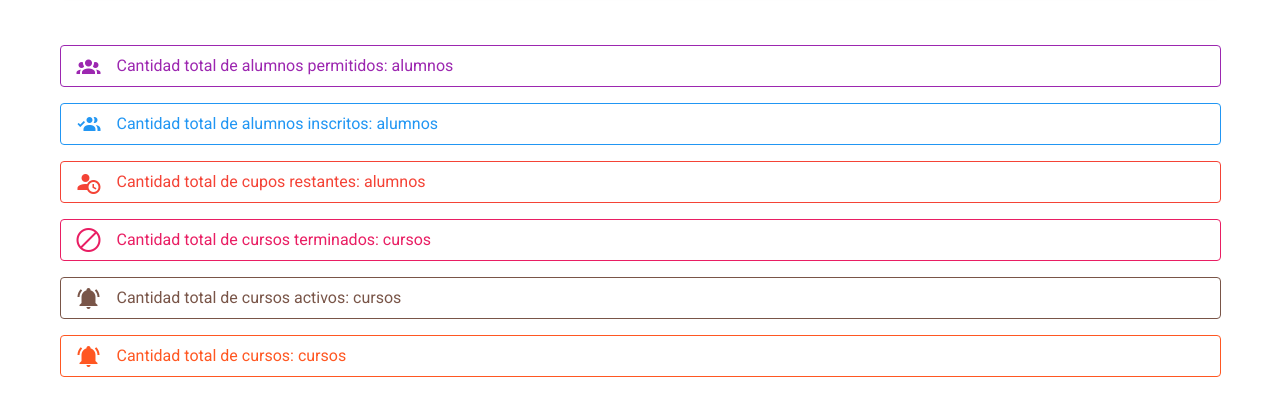
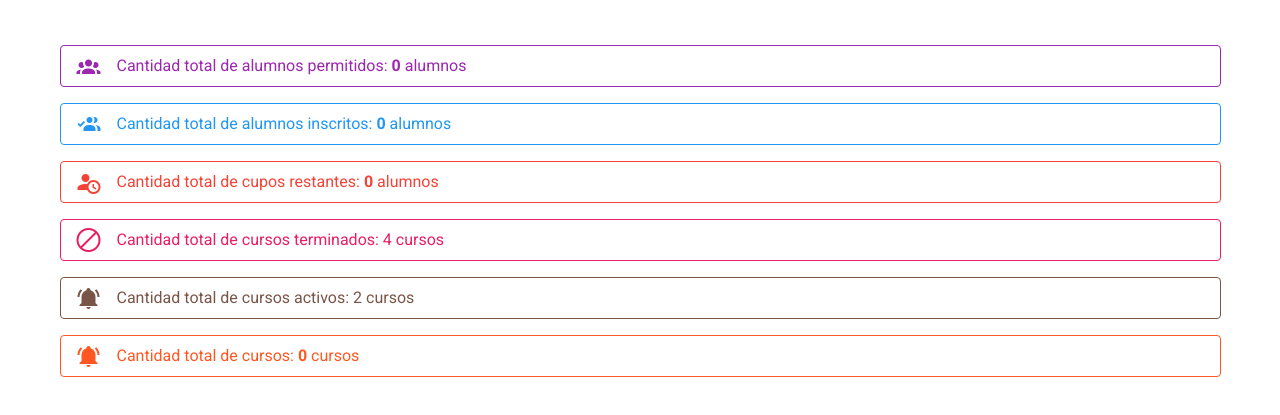
Before and after one commit to florangel26/AlfaWeb, a Vue app: page /admin/courses in a window 1280 px wide. Shown: the part 310-725 px from the top of the page. Built offline with nearby package versions, Linux system fonts and the light colour scheme; no server answers; the database is empty; sample sign-in values are in the browser's storage; what vuefire would draw is missing.

Commit message:
'commit'

```diff
--- a/src/App.vue
+++ b/src/App.vue
@@ -1,9 +1,9 @@
 <template>
     <v-app>
         <app-navigation></app-navigation>
-        <v-content transition="slide-x-transition">
+        <v-main transition="slide-x-transition">
             <router-view></router-view>
-        </v-content>
+        </v-main>
     </v-app>
 </template>
 
--- a/src/components/admin/AddCourse.vue
+++ b/src/components/admin/AddCourse.vue
@@ -49,7 +49,7 @@
                                     label="Inscritos en el curso"
                                     type="number"
                                     v-model.number="registeredUsers"
-                                    :rules="textRules"
+                                    :rules="studentRules"
                                     required
                                     min="0"
                                 ></v-text-field>
@@ -128,7 +128,7 @@ export default {
             studentRules: [
                 (v) => !!v || 'Field is required',
                 (v) =>
-                    v <= this.course.availability ||
+                    v <= this.availableSpots ||
                     'More students than available spaces',
             ],
         };
--- a/src/store/index.js
+++ b/src/store/index.js
@@ -13,9 +13,16 @@ import { db } from '../firebase';
 Vue.use(Vuex);
 
 export default new Vuex.Store({
-    getters: {},
     state: {
         courses: [],
+        getters: {
+            completedCourses(state) {
+                return state.courses.filter((course) => course.completed);
+            },
+            completedCoursesCount(state, getters) {
+                return getters.completedCourses.length;
+            },
+        },
     },
     mutations: {
         UPDATE_COURSE(state, payload) {
--- a/src/views/HomeView.vue
+++ b/src/views/HomeView.vue
@@ -1,7 +1,7 @@
 <template>
     <v-container fluid grid-list-md>
         <v-layout row wrap align-center justify-center>
-            <v-flex v-for="item in courses" :key="item.id" xs12 md6 lg3>
+            <v-flex v-for="item in courses" :key="item.id" xs12 md4 lg3>
                 <v-card class="mx-auto my-12 mr-4" max-width="374">
                     <template slot="progress">
                         <v-progress-linear
@@ -16,7 +16,8 @@
                     <v-card-title>{{ item.name }}</v-card-title>
 
                     <v-stepper vertical class="stepper">
-                        Información
+                        <p class="parrafo">Información</p>
+
                         <v-stepper-step step="1" color="purple">
                             <small>Costo: {{ item.price }}</small>
                             <small
@@ -24,26 +25,14 @@
                             >
                         </v-stepper-step>
 
-                        <v-stepper-content step="1"> </v-stepper-content>
-
-                        <v-stepper-step step="2" color="green">
+                        <v-stepper-step step="1" color="green">
                             <small>Cupos: {{ item.availableSpots }}</small>
                             <small>Completado: {{ item.active }}</small>
                         </v-stepper-step>
 
-                        <v-stepper-content step="2">
-                            <v-card
-                                color="grey lighten-1"
-                                class="mb-12"
-                                height="200px"
-                            ></v-card>
-                            <v-btn color="primary"> Continue </v-btn>
-                            <v-btn text> Cancel </v-btn>
-                        </v-stepper-content>
-
-                        <v-stepper-step step="3">
+                        <v-stepper-step step="1" color="purple">
                             <small>Fecha de Registro</small>
-                            <small></small>
+                            <small>{{ item.datetime }}</small>
                         </v-stepper-step>
 
                         <v-stepper-content step="3">
@@ -56,7 +45,7 @@
                             <v-btn text> Cancel </v-btn>
                         </v-stepper-content>
 
-                        <v-stepper-step step="4">
+                        <v-stepper-step step="1" color="green">
                             <small>Descripción</small>
                             <small>{{ item.description }}</small>
                         </v-stepper-step>
@@ -119,4 +108,10 @@ export default {
 .stepper {
     background: lightgray;
 }
+.parrafo {
+    margin: 20px;
+}
+.morado {
+    color: green;
+}
 </style>
--- a/src/views/admin/CoursesView.vue
+++ b/src/views/admin/CoursesView.vue
@@ -44,7 +44,7 @@
 
             <v-alert dense outlined color="purple" icon="mdi-account-group">
                 Cantidad total de alumnos permitidos:
-                <strong> </strong>
+                <strong> {{ totalAlumnos }}</strong>
                 alumnos
             </v-alert>
 
@@ -55,31 +55,31 @@
                 icon="mdi-account-multiple-check"
             >
                 Cantidad total de alumnos inscritos:
-                <strong> </strong>
+                <strong> {{ totalInscritos }}</strong>
                 alumnos
             </v-alert>
 
             <v-alert dense outlined color="red" icon="mdi-account-clock">
                 Cantidad total de cupos restantes:
-                <strong> </strong>
+                <strong> {{ totalRestantes }} </strong>
                 alumnos
             </v-alert>
 
             <v-alert dense outlined color="pink" icon="mdi-block-helper">
-                Cantidad total de cursos terminados:
-                <strong> </strong>
+                Cantidad total de cursos terminados: 4
+                <strong> {{ totalCursosCompletos }}</strong>
                 cursos
             </v-alert>
 
             <v-alert dense outlined color="brown" icon="mdi-bell-ring">
-                Cantidad total de cursos activos:
-                <strong> </strong>
+                Cantidad total de cursos activos: 2
+                <strong> {{ totalCursosCompletos }}</strong>
                 cursos
             </v-alert>
 
             <v-alert dense outlined color="deep-orange" icon="mdi-bell-ring">
                 Cantidad total de cursos:
-                <strong> </strong>
+                <strong> {{ totalCursos }}</strong>
                 cursos
             </v-alert>
         </v-container>
@@ -131,6 +131,7 @@ export default {
                     align: 'start',
                     sortable: false,
                     value: 'name',
+                    completed: false,
                 },
                 { text: 'Cupos', value: 'availableSpots' },
                 { text: 'Inscritos', value: 'registeredUsers' },
@@ -155,7 +156,7 @@ export default {
             else return 'gray';
         },
         goToEdit(item) {
-            console.log(item);
+            //console.log(item);
             this.$router.push('/admin/edit/' + item.id);
         },
         async loadCourses() {
@@ -170,7 +171,7 @@ export default {
                     });
                 });
 
-                console.log(desserts);
+                //console.log(desserts);
                 this.courses = desserts;
             });
         },
@@ -184,7 +185,6 @@ export default {
                 this.dialog = false;
             }
         },
-        //commit("DELETE_DESSERT", id);
 
         async update_dessert(dessert) {
             try {
@@ -206,7 +206,7 @@ export default {
             else return 'No';
         },
         formatDate(value) {
-            console.log(value.seconds);
+            //console.log(value.seconds);
             return moment.unix(value.seconds).format('DD/MM/YYYY');
         },
         deleteItem(item) {
@@ -215,11 +215,42 @@ export default {
             this.dialog = true;
         },
     },
+    computed: {
+        ...mapState(['courses']),
+        totalAlumnos() {
+            return this.courses.reduce(
+                (acc, current) => acc + +current.availableSpots,
+                0
+            );
+        },
+
+        totalInscritos() {
+            const totaListInscritos = this.courses.reduce(
+                (acc, current) => acc + +current.registeredUsers,
+                0
+            );
+            return totaListInscritos;
+        },
+        totalRestantes() {
+            return this.totalAlumnos - this.totalInscritos;
+        },
+        totalCursos() {
+            return this.courses.length;
+        },
+
+        totalNoTerminado() {
+            let uncompletedCourses = this.courses;
+            uncompletedCourses = uncompletedCourses.filter((item) => {
+                return item.courseLength === 'completed';
+            });
+            return uncompletedCourses;
+        },
+        totalCursosCompletos() {
+            return this.$store.getters.completedCoursesCount;
+        },
+    },
     components: {
         AddCourse,
-    },
-    computed: {
-        ...mapState(['courses']),
     },
     mounted() {
         //this.loadCourses();
--- a/src/views/admin/EditCourse.vue
+++ b/src/views/admin/EditCourse.vue
@@ -94,6 +94,7 @@
                             </v-btn>
                         </v-date-picker>
                     </v-menu>
+                    <v-for ref="EditCourse">
                         <v-btn class="mr-4" color="success" @click="saveForm">
                             ACTUALIZAR
                         </v-btn>
@@ -110,6 +111,7 @@
                             LIMPIAR VALIDACIÓN
                         </v-btn>
                         <v-btn color="primary" @click="back"> REGRESAR </v-btn>
+                    </v-for>
                 </v-col>
                 <v-col cols="12">
                     <div class="finished">
@@ -207,10 +209,10 @@ export default {
             }
         },
         reset() {
-            this.$refs.EditCourse.reset();
+            this.$ref.EditCourse.reset();
         },
         resetValidation() {
-            this.$refs.EditCourse.resetValidation();
+            this.$ref.EditCourse.resetValidation();
         },
         back() {
             this.$router.push({ name: 'courses' });
```
Lines whose indentation alone changed are shown as unchanged.
